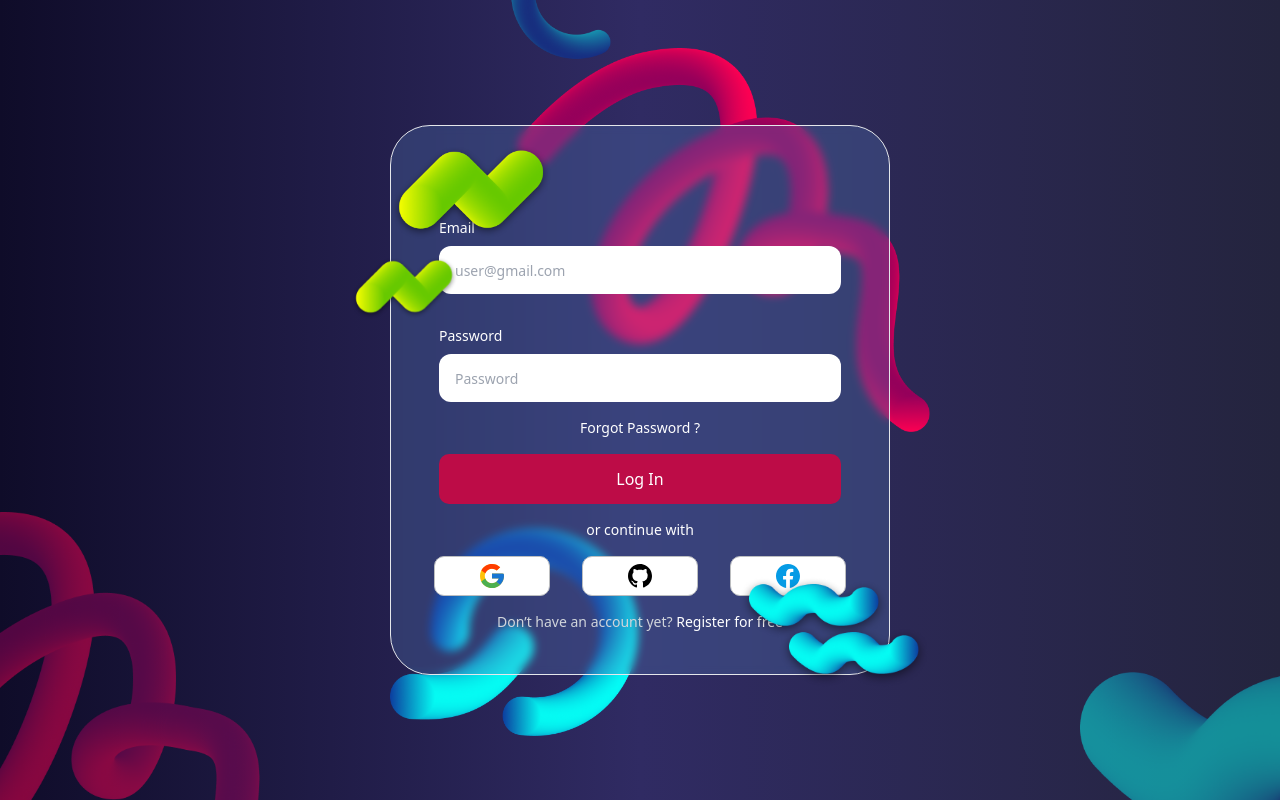
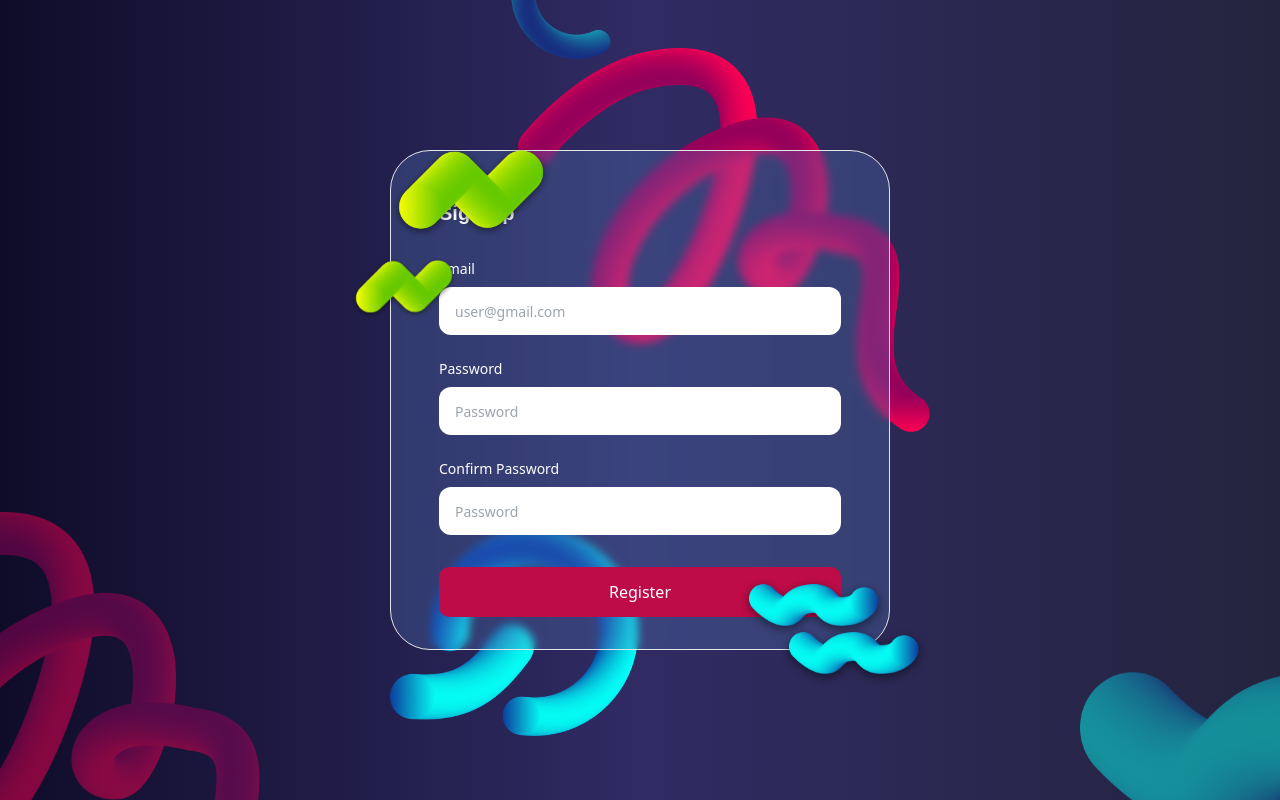
Before and after one commit to KartikGupta3/LoginAuth, a React (Create React App) app in the folder frontend/: page / in a window 1280 px wide. Built offline with nearby package versions, Linux system fonts and the light colour scheme.

Commit message:
Register page frontend

```diff
--- a/frontend/src/App.js
+++ b/frontend/src/App.js
@@ -1,9 +1,10 @@
 import "./App.css";
 import Login from "./Components/Login";
+import SingUp from "./Components/SingUp";
 function App() {
   return (
-    <Login />
-  );
+    <SingUp />
+    );
 }
 
 export default App;
--- a/frontend/src/Components/Login.js
+++ b/frontend/src/Components/Login.js
@@ -71,7 +71,7 @@
                   <div>
                     <input
                       placeholder="user@gmail.com"
-                      className="bg-white w-full h-12 rounded-xl pl-4"
+                      className="bg-white w-full h-12 rounded-xl pl-4 text-black"
                     />
                   </div>
                 </div>
@@ -80,7 +80,7 @@
                   <div>
                     <input
                       placeholder="Password"
-                      className="bg-white w-full h-12 rounded-xl pl-4"
+                      className="bg-white w-full h-12 rounded-xl pl-4 text-black"
                     />
                   </div>
                 </div>
--- /dev/null
+++ b/frontend/src/Components/SingUp.js
@@ -0,0 +1,108 @@
+import React from "react";
+import image1 from "./Images/image1.png";
+import image2 from "./Images/image2.png";
+import image3 from "./Images/image3.png";
+import image4 from "./Images/image4.png";
+import image5 from "./Images/image5.png";
+import image6 from "./Images/image6.png";
+import image7 from "./Images/image7.png";
+import image8 from "./Images/image8.png";
+const SingUp = () => {
+  return (
+    <>
+      <div className="relative">
+        <img
+          className="hidden lg:inline absolute bottom-0 right-0 h-32"
+          src={image1}
+          alt=""
+        />
+        <img
+          className="hidden lg:inline absolute bottom-16 left-[430px] h-52 z-1"
+          src={image2}
+          alt=""
+        />
+        <img
+          className="hidden lg:inline absolute bottom-20 left-[390px] h-24 z-1"
+          src={image3}
+          alt=""
+        />
+        <img
+          className="hidden lg:inline absolute top-36 left-[390px] h-24 z-[9999]"
+          src={image4}
+          alt=""
+        />
+        <img
+          className="hidden lg:inline absolute top-64 left-[350px] h-16 z-[9999]"
+          src={image4}
+          alt=""
+        />
+        <img
+          className="hidden lg:inline absolute bottom-40 right-[390px] h-16 z-[9999]"
+          src={image5}
+          alt=""
+        />
+        <img
+          className="hidden lg:inline absolute bottom-28 right-[350px] h-16 z-[9999]"
+          src={image5}
+          alt=""
+        />
+        <img
+          className="hidden lg:inline absolute bottom-0 left-0 h-72"
+          src={image6}
+          alt=""
+        />
+        <img
+          className="hidden lg:inline absolute top-0 left-[490px] h-20"
+          src={image7}
+          alt=""
+        />
+        <img
+          className="hidden lg:inline absolute top-12 right-[350px] h-96"
+          src={image8}
+          alt=""
+        />
+        <div className="flex items-center justify-center bg-gradient-to-r from-[#0F0C29] via-[#302B63] to-[#24243E] h-screen w-screen z-99">
+          <div className="bg-[rgba(88,130,193,0.28)] rounded-[40px] w-[500px] h-[500px] border border-solid backdrop-blur-sm">
+            <div className="flex flex-col p-12 gap-8 text-white">
+              <div className="font-semibold text-xl font-gilroy">Sign Up</div>
+              <div className="flex flex-col gap-6">
+                <div className="flex flex-col gap-2 text-white text-sm text-black">
+                  <div>Email</div>
+                  <div>
+                    <input
+                      placeholder="user@gmail.com"
+                      className="bg-white w-full h-12 rounded-xl pl-4 text-black"
+                    />
+                  </div>
+                </div>
+                <div className="flex flex-col gap-2 text-white text-sm">
+                  <div>Password</div>
+                  <div>
+                    <input
+                      placeholder="Password"
+                      className="bg-white w-full h-12 rounded-xl pl-4 text-black"
+                    />
+                  </div>
+                </div>
+                <div className="flex flex-col gap-2 text-white text-sm">
+                  <div>Confirm Password</div>
+                  <div>
+                    <input
+                      placeholder="Password"
+                      className="bg-white w-full h-12 rounded-xl pl-4 text-black"
+                    />
+                  </div>
+                </div>
+              </div>
+              <button class="flex items-center justify-center bg-[#BD0C47] rounded-[10px] w-full h-[50px]">
+                Register
+              </button>
+            </div>
+          </div>
+        </div>
+      </div>
+    </>
+  );
+};
+
+export default SingUp;
```
